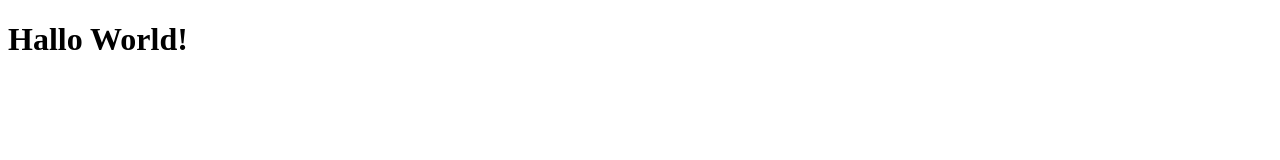
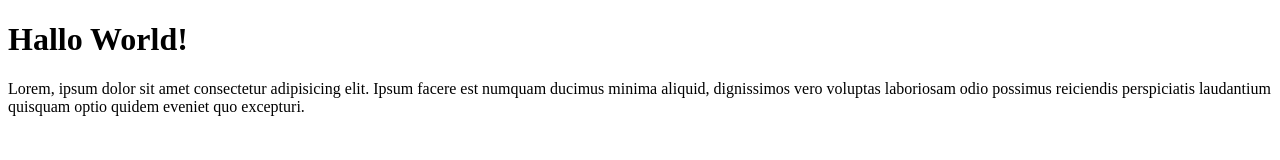
Before and after one commit to KodingSingkat/wpu-git-test, a plain HTML site: page index.html in a window 1280 px wide. Drawn offline with Linux system fonts and the light colour scheme.

Commit message:
menambahkan paragraf

```diff
--- a/index.html
+++ b/index.html
@@ -9,6 +9,7 @@
 <body>
 
     <h1>Hallo World!</h1>
+    <p>Lorem, ipsum dolor sit amet consectetur adipisicing elit. Ipsum facere est numquam ducimus minima aliquid, dignissimos vero voluptas laboriosam odio possimus reiciendis perspiciatis laudantium quisquam optio quidem eveniet quo excepturi.</p>
 
 </body>
 </html>
```
